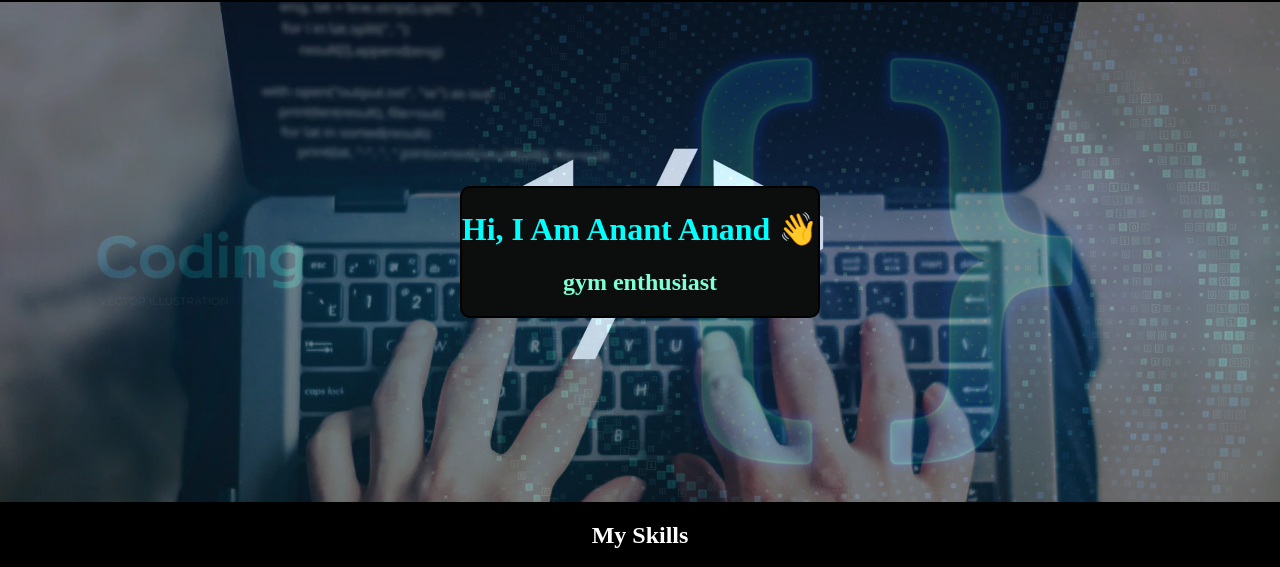
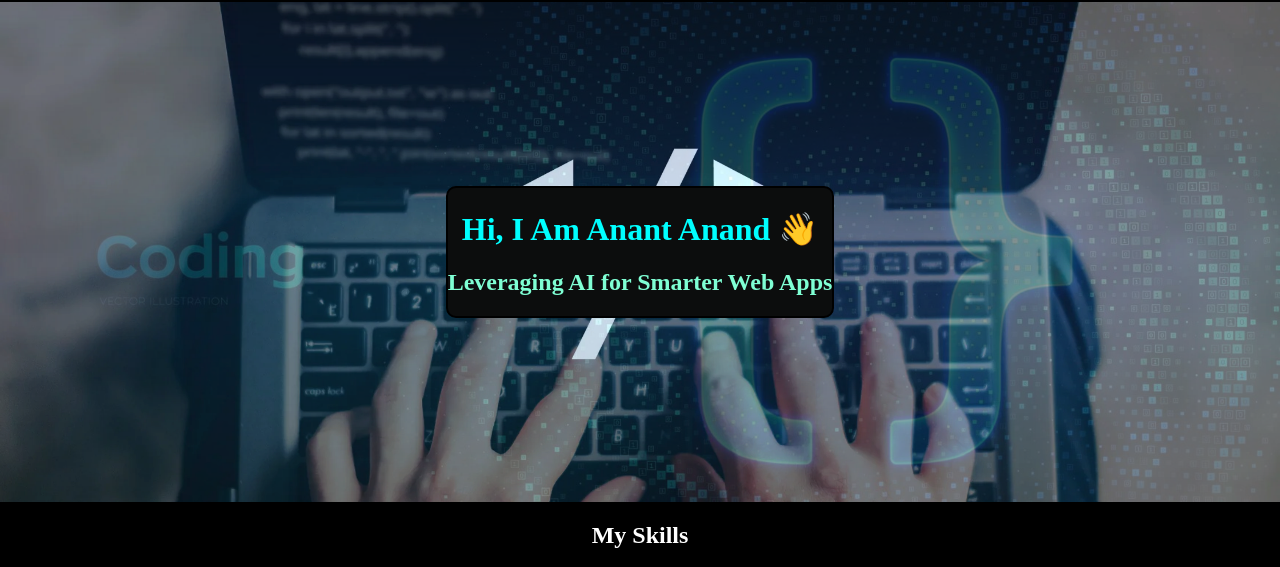
Before and after one commit to Anant5555-AI/Anant-s-portfolio-exp-, a plain HTML site: page index.html in a window 1280 px wide. Shown: the part 98-665 px from the top of the page. Drawn offline with Linux system fonts and the light colour scheme.

Commit message:
Update index.html

```diff
--- a/index.html
+++ b/index.html
@@ -277,7 +277,7 @@
   </footer>
 
   <script>
-  const phrases = ["web developer", "gym enthusiast"];
+  const phrases = ["Full-Stack web developer[MERN]", "Leveraging AI for Smarter Web Apps"];
   let index = 0;
   const textSpan = document.querySelector(".text");
 
```
